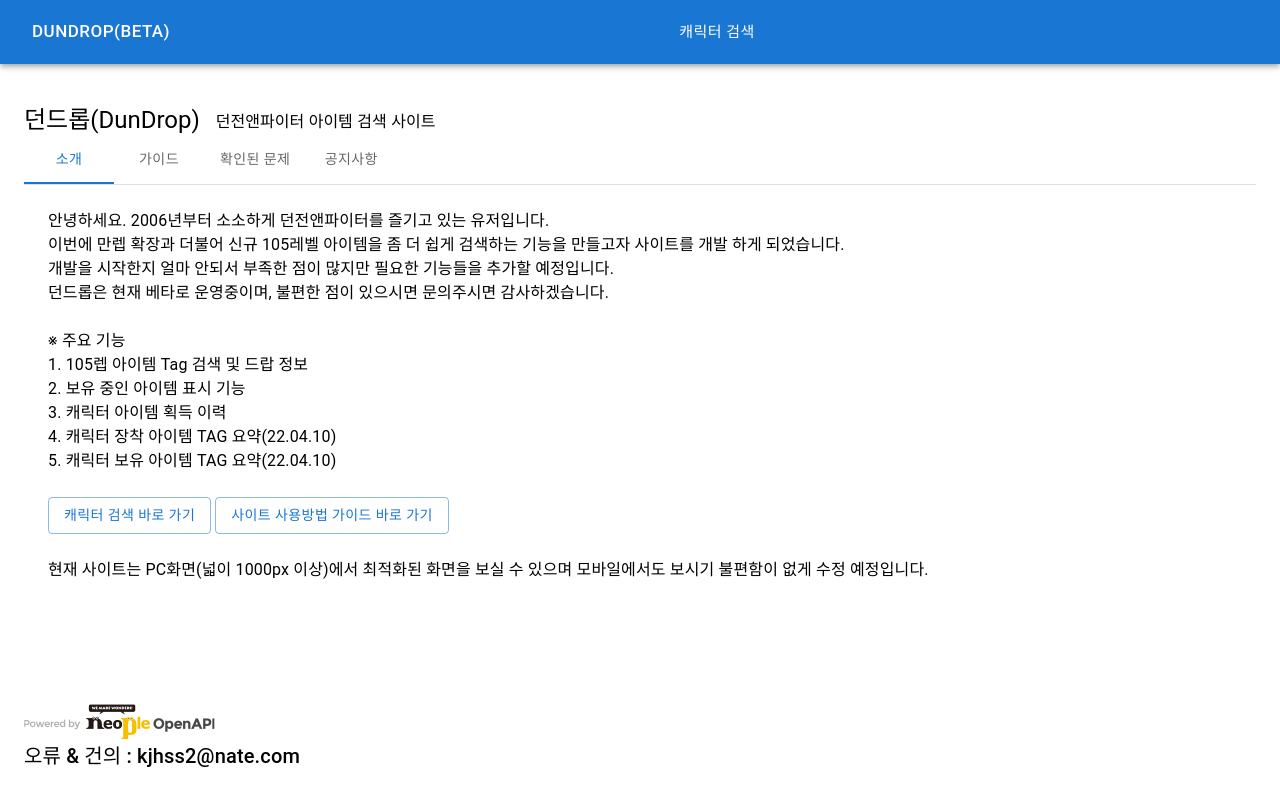
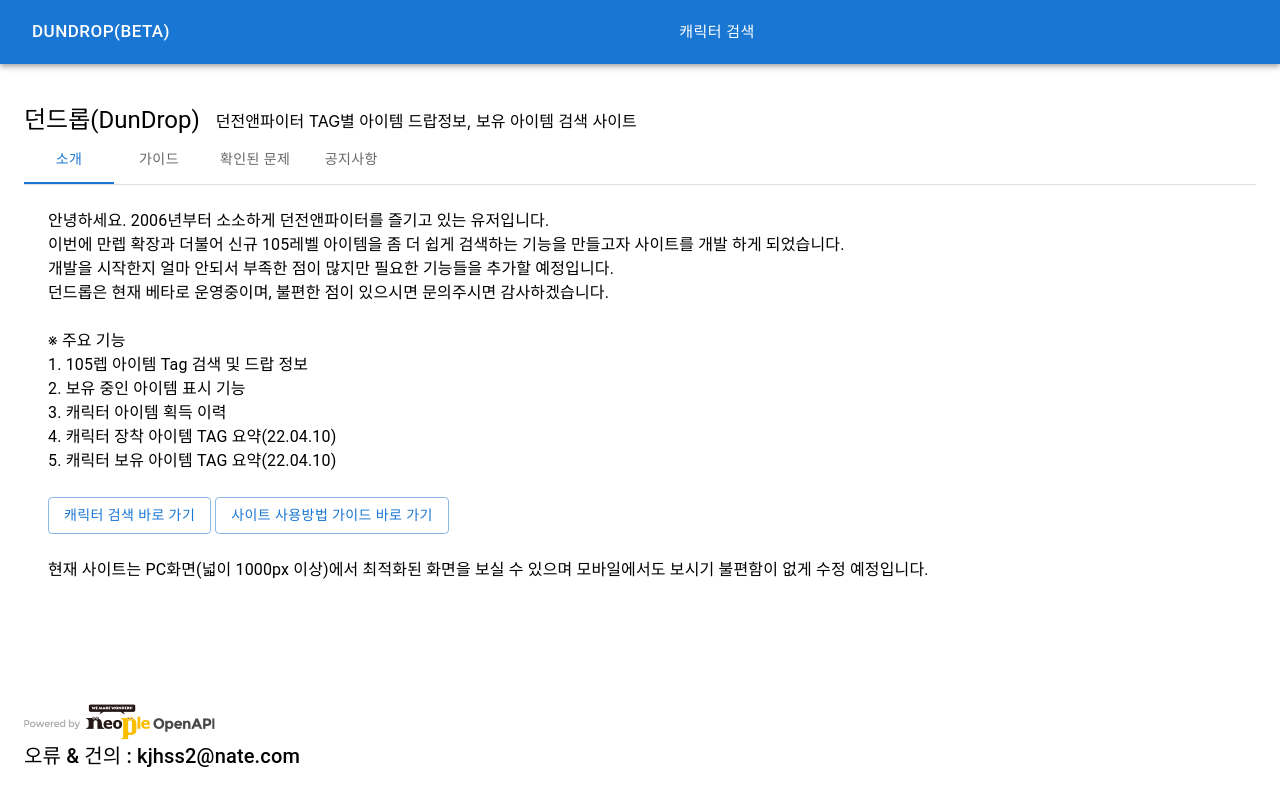
Before and after one commit to kjhss2/dundrop, a React (Create React App) app: page / in a window 1280 px wide. Built offline with nearby package versions, Linux system fonts and the light colour scheme.

Commit message:
* Home 서브 타이틀 메시지 수정

```diff
--- a/src/pages/Home.js
+++ b/src/pages/Home.js
@@ -46,7 +46,7 @@ const Home = () => {
           <Typography variant="h5">던드롭(DunDrop)</Typography>
         </Box>
         <Box sx={{ marginLeft: 2 }}>
-          <Typography variant="h7">던전앤파이터 아이템 검색 사이트</Typography>
+          <Typography variant="h7">던전앤파이터 TAG별 아이템 드랍정보, 보유 아이템 검색 사이트</Typography>
         </Box>
       </Box>
       <Box sx={{ width: '100%' }}>
```
